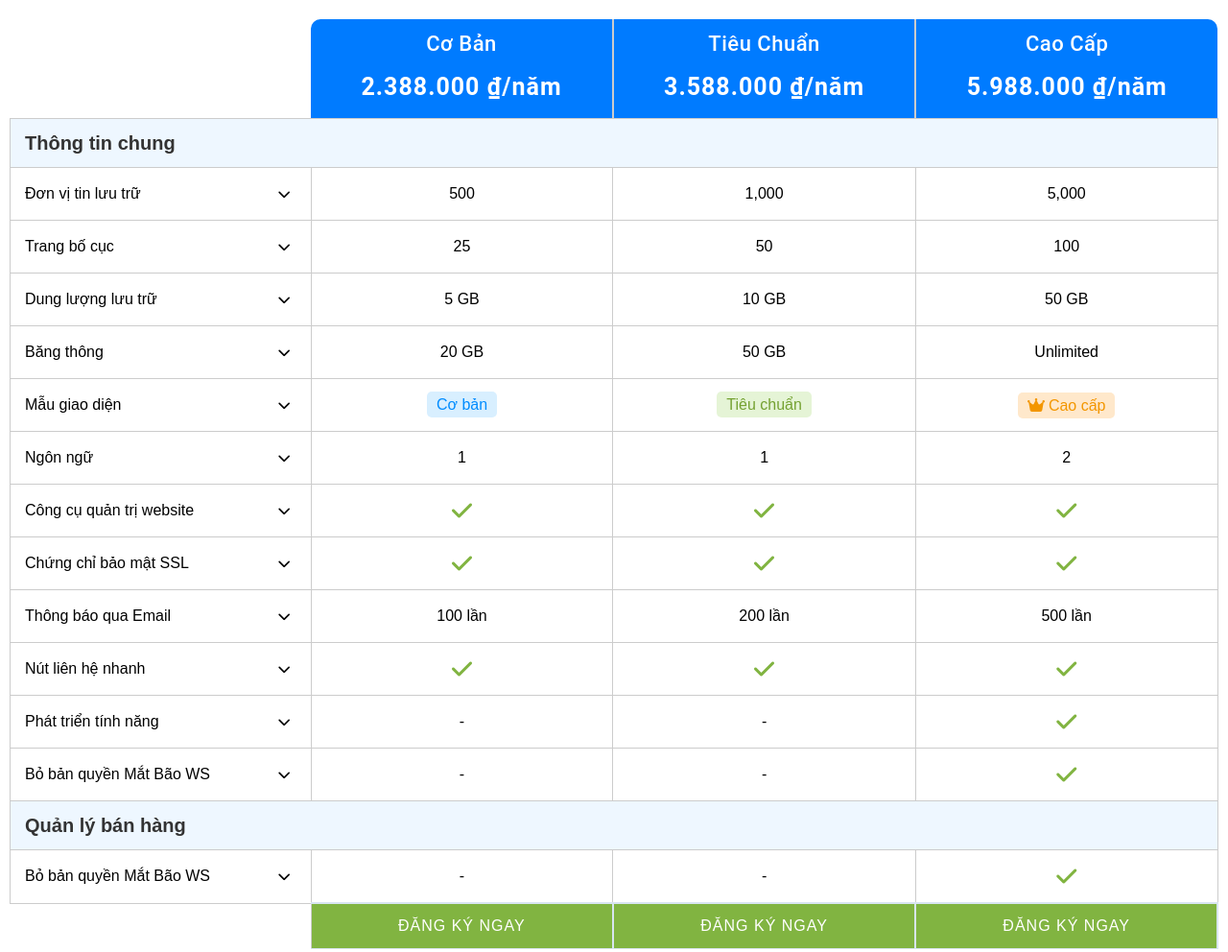
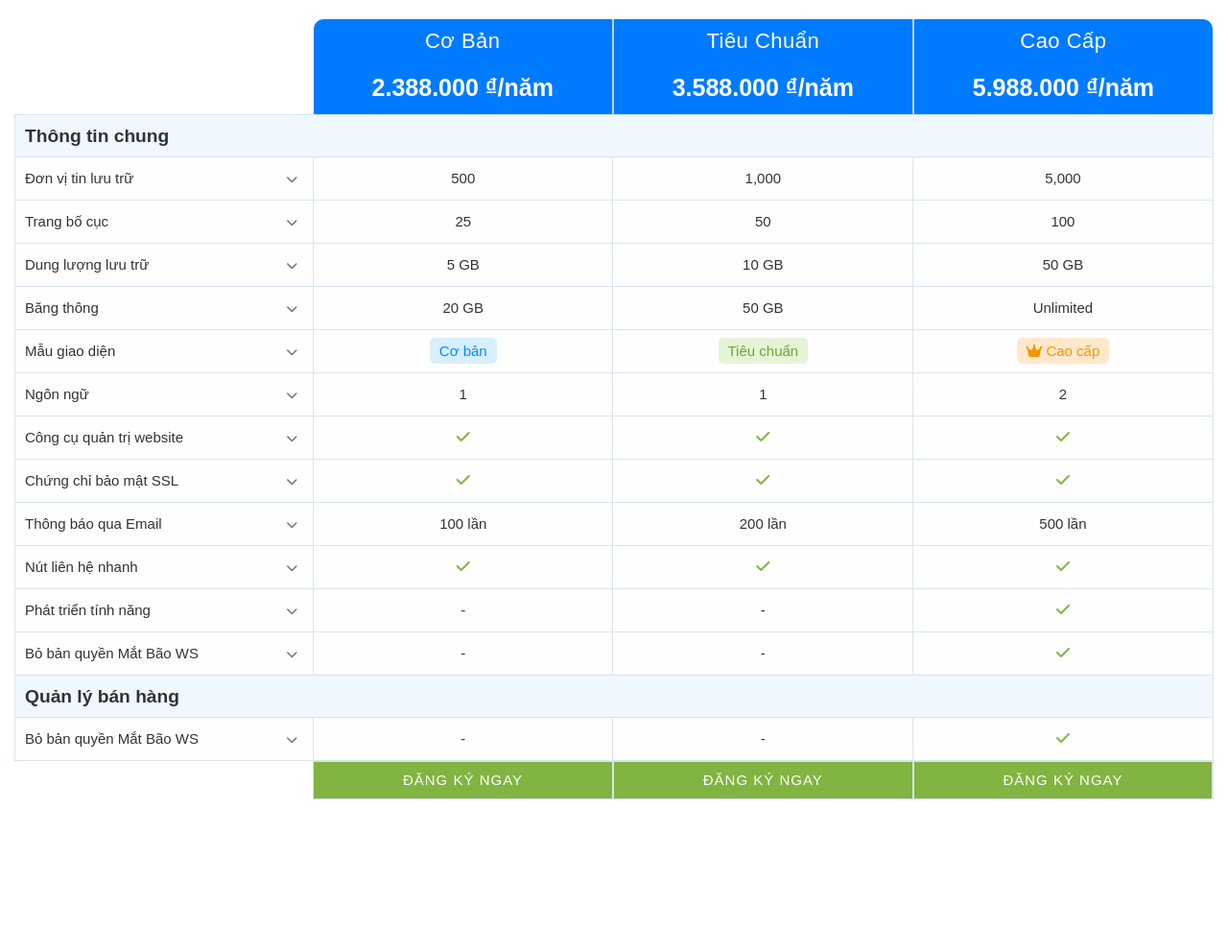
Before and after one commit to ledidan/table-pricing-html, a plain HTML site: page index.html in a window 1280 px wide. Shown: the whole page at 96% size. After the commit the page ends 883 px from the top, so only its background shows below. Drawn offline with Linux system fonts and the light colour scheme; a web font is replaced by a local one.

Commit message:
add code

```diff
--- a/index.html
+++ b/index.html
@@ -8,6 +8,11 @@
     <link rel="stylesheet" href="https://cdnjs.cloudflare.com/ajax/libs/font-awesome/6.6.0/css/all.min.css"
         integrity="sha512-Kc323vGBEqzTmouAECnVceyQqyqdsSiqLQISBL29aUW4U/M7pSPA/gEUZQqv1cwx4OnYxTxve5UMg5GT6L4JJg=="
         crossorigin="anonymous" referrerpolicy="no-referrer" />
+    <link rel="preconnect" href="https://fonts.googleapis.com">
+    <link rel="preconnect" href="https://fonts.gstatic.com" crossorigin>
+    <link
+        href="https://fonts.googleapis.com/css2?family=Mulish:wght@300;400;500;600;700;800&family=Noto+Sans:ital,wght@0,100..900;1,100..900&display=swap"
+        rel="stylesheet">
     <!-- <script src="plansData.js"></script> -->
 </head>
 
@@ -120,8 +125,96 @@
         display: block;
     }
 
+    @font-face {
+        font-display: swap;
+        font-family: "NotoSans";
+        src: url("/wp-content/themes/matbaows/assets/fonts/notosans/NotoSans-Light.woff") format("woff");
+        font-weight: 200;
+        font-style: normal
+    }
+
+    @font-face {
+        font-display: swap;
+        font-family: "NotoSans";
+        src: url("/wp-content/themes/matbaows/assets/fonts/notosans/NotoSans-Regular.woff") format("woff");
+        font-weight: 400;
+        font-style: normal
+    }
+
+    @font-face {
+        font-display: swap;
+        font-family: "NotoSans";
+        src: url("/wp-content/themes/matbaows/assets/fonts/notosans/NotoSans-Bold.woff") format("woff");
+        font-weight: 600;
+        font-style: normal
+    }
+
+    @font-face {
+        font-display: swap;
+        font-family: "NotoSans";
+        src: url("/wp-content/themes/matbaows/assets/fonts/notosans/NotoSans-ExtraBold.woff") format("woff");
+        font-weight: 900;
+        font-style: normal
+    }
+
+    @font-face {
+        font-display: swap;
+        font-family: "Roboto";
+        src: url("/wp-content/themes/matbaows/assets/fonts/Roboto/Roboto-Thin.woff") format("woff");
+        font-weight: 100;
+        font-style: normal
+    }
+
+    @font-face {
+        font-display: swap;
+        font-family: "Roboto";
+        src: url("/wp-content/themes/matbaows/assets/fonts/Roboto/Roboto-Light.woff") format("woff");
+        font-weight: 300;
+        font-style: normal
+    }
+
+    @font-face {
+        font-display: swap;
+        font-family: "Roboto";
+        src: url("/wp-content/themes/matbaows/assets/fonts/Roboto/Roboto-Regular.woff") format("woff");
+        font-weight: 400;
+        font-style: normal
+    }
+
+    @font-face {
+        font-display: swap;
+        font-family: "Roboto";
+        src: url("/wp-content/themes/matbaows/assets/fonts/Roboto/Roboto-Medium.woff") format("woff");
+        font-weight: 500;
+        font-style: normal
+    }
+
+    @font-face {
+        font-display: swap;
+        font-family: "Roboto";
+        src: url("/wp-content/themes/matbaows/assets/fonts/Roboto/Roboto-Bold.woff") format("woff");
+        font-weight: 700;
+        font-style: normal
+    }
+
+    @font-face {
+        font-display: swap;
+        font-family: "Roboto";
+        src: url("/wp-content/themes/matbaows/assets/fonts/Roboto/Roboto-Black.woff") format("woff");
+        font-weight: 900;
+        font-style: normal
+    }
+
     body {
-        line-height: 1;
+        font-family: "NotoSans", sans-serif;
+        font-size: 15px;
+        font-weight: 400;
+        color: #333333;
+        line-height: 1.2;
+        margin: 0;
+        padding: 0;
+        -webkit-font-smoothing: antialiased;
+        -moz-osx-font-smoothing: grayscale;
     }
 
     ol,
@@ -161,16 +254,15 @@
         border-spacing: 0;
     }
 
-    body {
-        font-family: Arial, sans-serif;
-        margin: 0;
-        padding: 0;
+    .container-table {
+        margin: 20px auto;
     }
 
-    .container-table {
-        margin: 20px auto;
-        padding-left: 10px;
-        padding-right: 10px;
+    .row {
+        max-width: 1320px;
+        margin-left: auto;
+        margin-right: auto;
+        padding: 0 15px 30px;
     }
 
     .container-table .plan-head-mobile {
@@ -228,20 +320,21 @@
 
         & th,
         td {
-            padding: 15px !important;
+            padding: 10px !important;
             text-align: center;
-            border: 1px solid #ccc;
+            border: 1px solid #d8e5f0;
             vertical-align: middle;
             word-wrap: break-word;
         }
 
         & tbody {
             & th {
-                background-color: #f1f1f1;
+                background-color: #eff7ff;
+                font-size: 1.2rem;
+                font-weight: 600;
                 color: #333;
                 text-align: left;
                 padding-left: 10px;
-                font-weight: bold;
             }
 
             ;
@@ -312,7 +405,6 @@
         }
 
         & thead.plan-head {
-
             & .plan-column.active {
                 background-color: #007bff;
                 color: white;
@@ -328,17 +420,19 @@
 
         & tbody.section-container {
             & .section-header th {
-                border: 1px solid #ccc;
-                background-color: #eef7ff;
+                border: 1px solid #d8e5f0;
+                background-color: #eff7ff;
                 color: #333;
                 text-align: left;
                 padding-left: 10px;
-                font-weight: bold;
-                font-size: 20px;
+                font-weight: 600;
+                font-size: 1.2rem;
 
             }
 
             & tr.section-row {
+                background-color: #fefefe;
+
                 & .feature-column {
                     & h4 {
                         text-align: left;
@@ -426,7 +520,6 @@
             font-size: 22px !important;
             color: #fff;
             letter-spacing: .5px;
-            font-family: "Roboto", sans-serif;
             font-weight: 500
         }
 
@@ -435,9 +528,7 @@
             color: #fff;
             margin-top: 10px;
             margin-bottom: 5px;
-            font-family: "Roboto", sans-serif;
             line-height: 1.4;
-            letter-spacing: 1px;
             font-weight: 600
         }
     }
@@ -447,7 +538,6 @@
             font-size: 16px !important;
             color: #fff;
             letter-spacing: .5px;
-            font-family: "Roboto", sans-serif;
             font-weight: 500
         }
 
@@ -456,7 +546,6 @@
             color: #fff;
             margin-top: 10px;
             margin-bottom: 5px;
-            font-family: "Roboto", sans-serif;
             line-height: 1.4;
             font-weight: 600
         }
@@ -472,6 +561,16 @@
 
     .plan-checkout-mobile-btn {
         display: none;
+    }
+
+    .fa-solid.fa-check {
+        font-size: 16px;
+        color: #81b441;
+    }
+
+    .fa-solid.fa-chevron-down {
+        color: #757575;
+        font-size: 12px;
     }
 
     /* Responsive for tablet to smaller ones */
@@ -573,30 +672,77 @@
             text-align: center;
         }
     }
+
+    @media screen and (max-width: 580px) {
+        .plan-head-mobile {
+            & .tab {
+                padding: 10px 2px !important
+            }
+            & div.tab > h3 {
+                font-size: 1rem !important;
+                font-weight: 600;
+                margin-top: 5px;
+            }
+            & div.tab > div.price {
+                margin-top: 0.5rem;
+            }
+            & div.tab > div.price > span:first-child {
+                font-size: 1rem !important;
+            }
+            & div.tab > div.price > span.year {
+                font-size: 0.7rem !important;
+            }
+        }
+    }
 </style>
 
 <body>
     <section class="container-table">
+        <div class="row">
             <div class="plan-head plan-head-mobile tablist">
                 <div class="tab active" data-plan="basic">
-                <h3>Cơ Bản</h3><br><span>2.388.000 </span>₫/năm
+                    <h3>Cơ Bản</h3>
+                    <div class="price">
+                        <span>2.388.000 </span>
+                        <span class="year">₫/năm</span>
+                    </div>
                 </div>
                 <div class="tab" data-plan="standard">
-                <h3>Tiêu Chuẩn</h3><br><span>3.588.000</span> ₫/năm
+                    <h3>Tiêu Chuẩn</h3>
+                    <div class="price">
+                        <span>3.588.000</span>
+                        <span class="year">₫/năm</span>
+                    </div>
                 </div>
                 <div class="tab" data-plan="premium">
-                <h3>Cao Cấp</h3><br><span>5.988.000</span> ₫/năm
+                    <h3>Cao Cấp</h3>
+                    <div class="price">
+                        <span>5.988.000</span>
+                        <span class="year">₫/năm</span>
+                    </div>
                 </div>
             </div>
             <div class="plan-head plan-head-mobile tablist secondary">
                 <div class="tab active" data-plan="basic">
-                <h3>Cơ Bản</h3><br><span>2.388.000 </span>₫/năm
+                    <h3>Cơ Bản</h3>
+                    <div class="price">
+                        <span>2.388.000 </span>
+                        <span class="year">₫/năm</span>
+                    </div>
                 </div>
                 <div class="tab" data-plan="standard">
-                <h3>Tiêu Chuẩn</h3><br><span>3.588.000</span> ₫/năm
+                    <h3>Tiêu Chuẩn</h3>
+                    <div class="price">
+                        <span>3.588.000</span>
+                        <span class="year">₫/năm</span>
+                    </div>
                 </div>
                 <div class="tab" data-plan="premium">
-                <h3>Cao Cấp</h3><br><span>5.988.000</span> ₫/năm
+                    <h3>Cao Cấp</h3>
+                    <div class="price">
+                        <span>5.988.000</span>
+                        <span class="year">₫/năm</span>
+                    </div>
                 </div>
             </div>
             <table id="plan-table">
@@ -635,6 +781,7 @@
                 <div></div>
                 <div class="mobile-btn-click">
                     Đăng ký ngay
+                </div>
             </div>
         </div>
 
```
Lines whose indentation alone changed are shown as unchanged.
